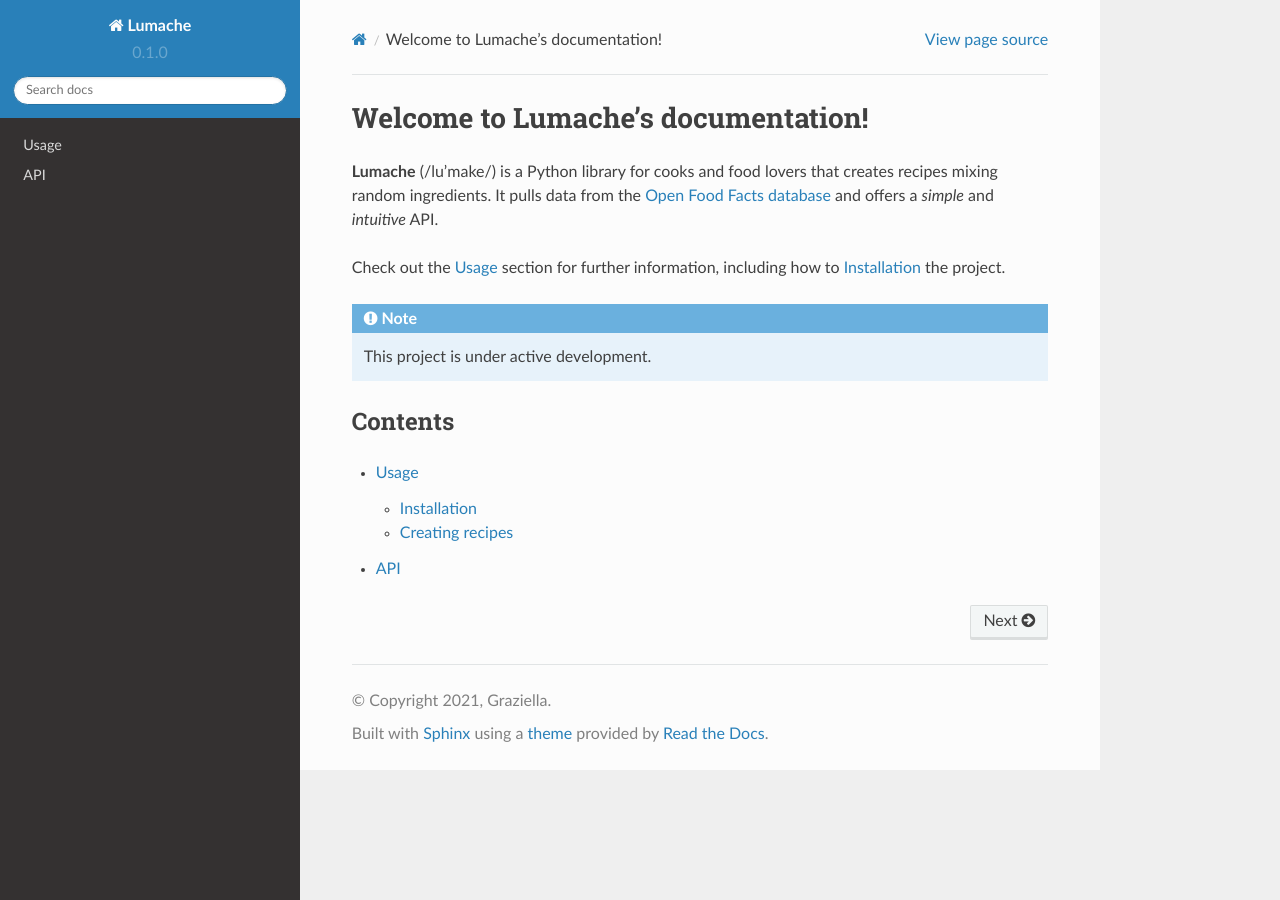
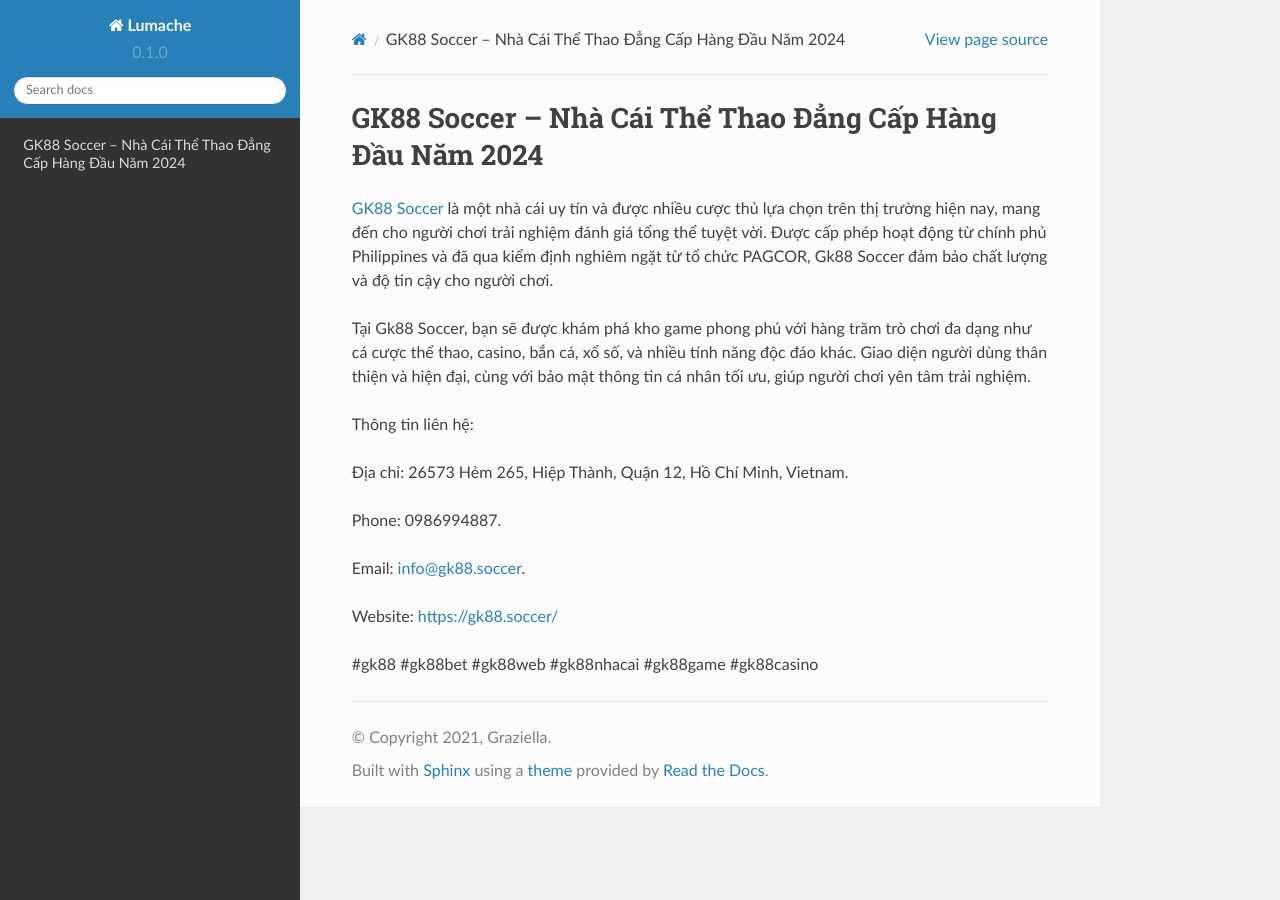
Before and after one commit to JonsCalicut123/gk88soccer, a Sphinx documentation site: the page built from docs/source/index.rst, in a window 1280 px wide. Built offline with Sphinx 7.4.7 and the Read the Docs theme 2.0.0, drawn with Linux system fonts in a browser that asks for light colours.

Commit message:
Update index.rst

```diff
--- a/docs/source/index.rst
+++ b/docs/source/index.rst
@@ -1,22 +1,18 @@
-Welcome to Lumache's documentation!
+GK88 Soccer – Nhà Cái Thể Thao Đẳng Cấp Hàng Đầu Năm 2024
 ===================================
 
-**Lumache** (/lu'make/) is a Python library for cooks and food lovers
-that creates recipes mixing random ingredients.
-It pulls data from the `Open Food Facts database <https://world.openfoodfacts.org/>`_
-and offers a *simple* and *intuitive* API.
+`GK88 Soccer <https://gk88.soccer/>`_ là một nhà cái uy tín và được nhiều cược thủ lựa chọn trên thị trường hiện nay, mang đến cho người chơi trải nghiệm đánh giá tổng thể tuyệt vời. Được cấp phép hoạt động từ chính phủ Philippines và đã qua kiểm định nghiêm ngặt từ tổ chức PAGCOR, Gk88 Soccer đảm bảo chất lượng và độ tin cậy cho người chơi.
 
-Check out the :doc:`usage` section for further information, including
-how to :ref:`installation` the project.
+Tại Gk88 Soccer, bạn sẽ được khám phá kho game phong phú với hàng trăm trò chơi đa dạng như cá cược thể thao, casino, bắn cá, xổ số, và nhiều tính năng độc đáo khác. Giao diện người dùng thân thiện và hiện đại, cùng với bảo mật thông tin cá nhân tối ưu, giúp người chơi yên tâm trải nghiệm.
 
-.. note::
+Thông tin liên hệ:
 
-   This project is under active development.
+Địa chỉ: 26573 Hẻm 265, Hiệp Thành, Quận 12, Hồ Chí Minh, Vietnam.
 
-Contents
---------
+Phone: 0986994887.
 
-.. toctree::
+Email: info@gk88.soccer.
 
-   usage
-   api
+Website: https://gk88.soccer/
+
+#gk88 #gk88bet #gk88web #gk88nhacai #gk88game #gk88casino
```
